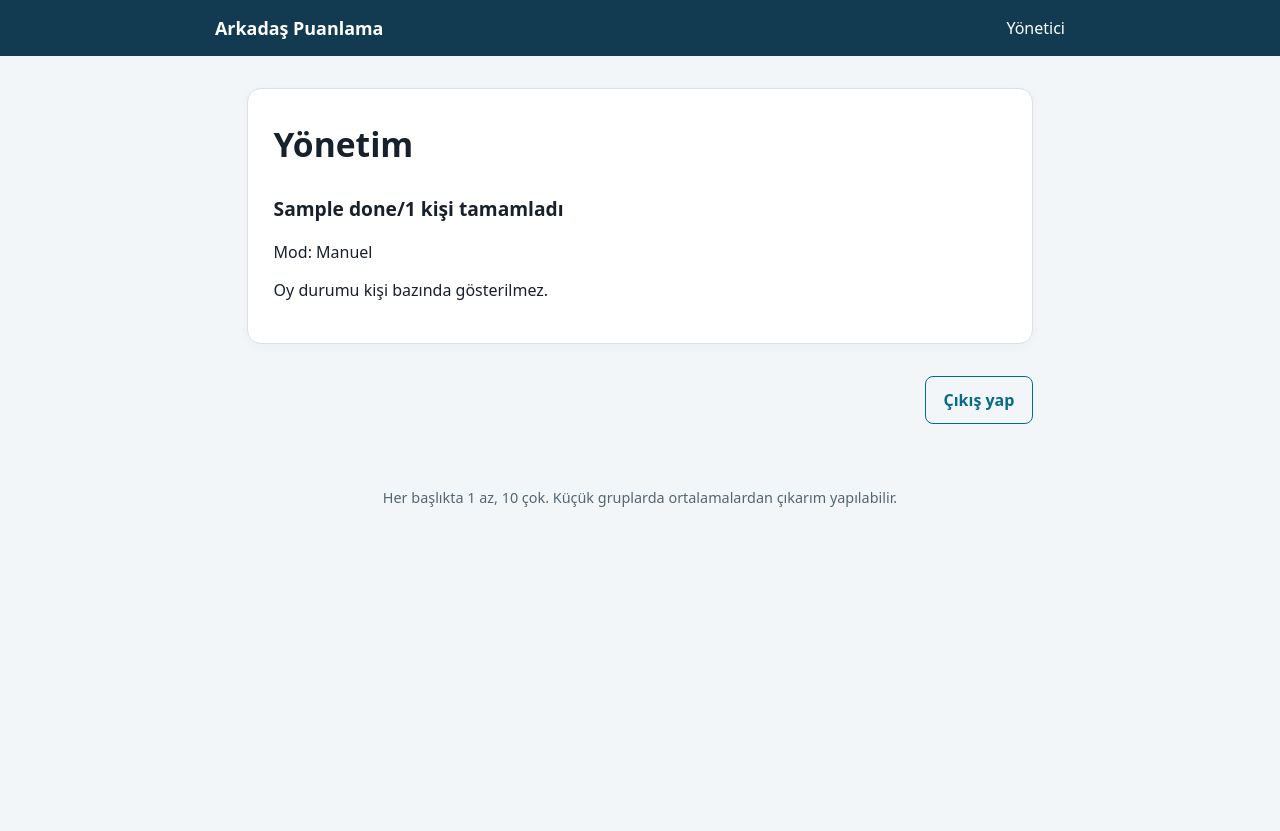
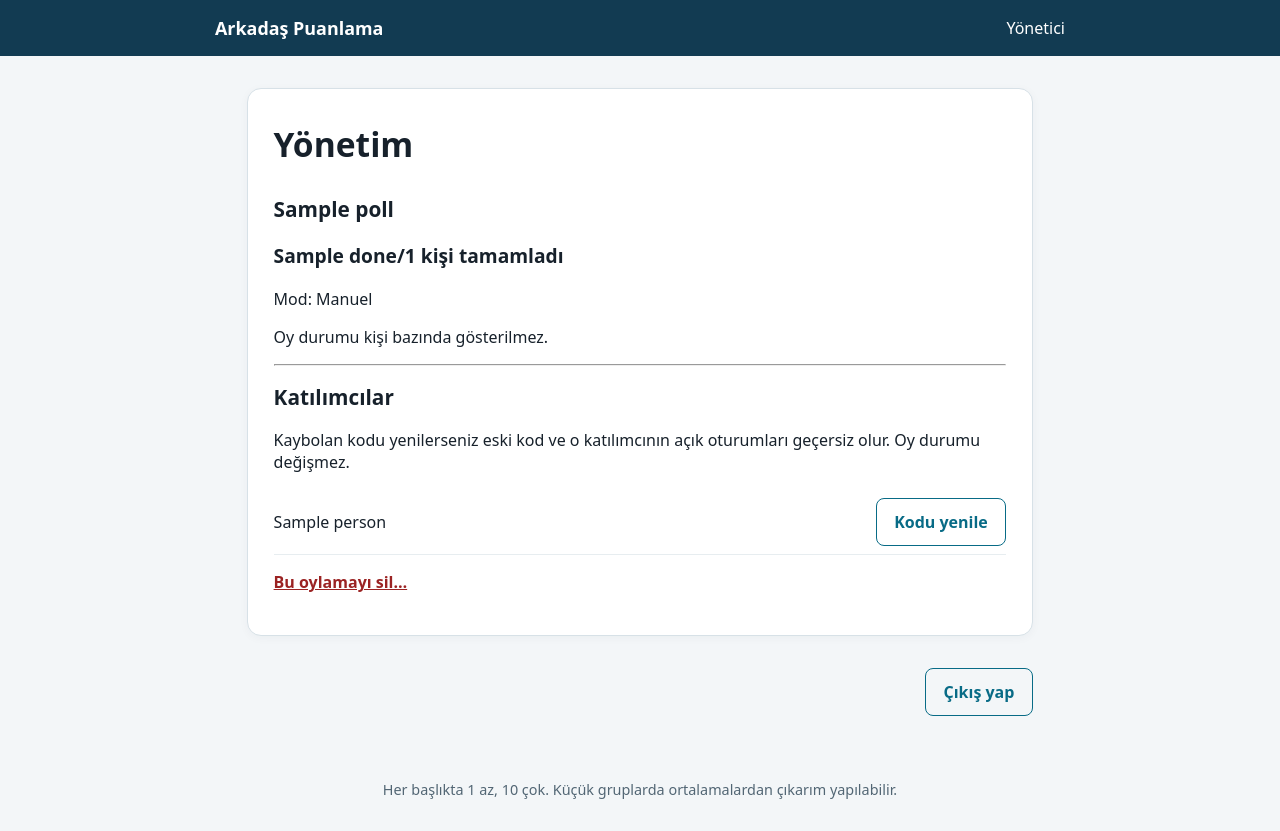
Before and after one commit to ikincieniyi/rate-friends, a FastAPI app: template app/templates/admin.html in a window 1280 px wide. Before the commit the page ends 507 px from the top, so only its background shows below. Run offline with FastAPI, Linux system fonts and the light colour scheme; the template is opened without the code that fills it: most values are stand-ins (such as "Sample title", 1, 10 or a date in 2020); parts of the project's set-up code (start-up, migrations or seed data) failed here and were passed over.

Commit message:
Add radio scoring and admin poll recovery actions

```diff
--- a/app/main.py
+++ b/app/main.py
@@ -69,6 +69,7 @@ async def login(request: Request):
             return page(request, "home.html", poll=poll, done=done, count=count, people=people, error="Ad veya kod hatalı.", status_code=400)
     request.session["voter_id"] = person_id
     request.session["poll_id"] = poll["id"]
+    request.session["auth_tag"] = person["auth_tag"]
     return redirect("/vote")
 
 
@@ -78,7 +79,7 @@ def vote(request: Request):
         poll = rules.active_poll(db)
         if not poll:
             raise HTTPException(404)
-        who = voter_id(request, poll["id"])
+        who = voter_id(request, poll["id"], db)
         person = db.execute("SELECT name,completed FROM participants WHERE id=? AND poll_id=?", (who, poll["id"])).fetchone()
         if not person:
             raise HTTPException(403)
@@ -96,7 +97,7 @@ async def preview(request: Request):
         poll = rules.active_poll(db)
         if not poll:
             raise HTTPException(404)
-        who = voter_id(request, poll["id"])
+        who = voter_id(request, poll["id"], db)
         person = db.execute("SELECT completed FROM participants WHERE id=?", (who,)).fetchone()
         if not person or person["completed"]:
             raise HTTPException(409, "Oy zaten gönderilmiş.")
@@ -116,13 +117,13 @@ async def submit(request: Request):
         poll = rules.active_poll(db)
         if not poll:
             raise HTTPException(404)
-        who = voter_id(request, poll["id"])
+        who = voter_id(request, poll["id"], db)
         try:
             scores = rules.validate_scores(db, poll["id"], who, form)
         except rules.InvalidVote as exc:
             raise HTTPException(400, str(exc))
         try:
-            rules.submit_vote(db, poll["id"], who, scores)
+            rules.submit_vote(db, poll["id"], who, scores, request.session["auth_tag"])
         except rules.InvalidVote as exc:
             raise HTTPException(409, str(exc))
     return redirect("/results" if poll["mode"] == "automatic" else "/")
@@ -135,7 +136,7 @@ def results(request: Request):
         if not poll:
             raise HTTPException(404)
         if not request.session.get("admin"):
-            voter_id(request, poll["id"])
+            voter_id(request, poll["id"], db)
         if not poll["revealed"]:
             return redirect("/")
         rows, expected = rules.results(db, poll["id"])
@@ -171,7 +172,8 @@ def admin(request: Request):
         poll = rules.active_poll(db)
         if poll:
             done, count = rules.progress(db, poll["id"])
-            return page(request, "admin.html", poll=poll, done=done, count=count)
+            people = db.execute("SELECT id,name FROM participants WHERE poll_id=? ORDER BY id", (poll["id"],)).fetchall()
+            return page(request, "admin.html", poll=poll, done=done, count=count, people=people, defaults=rules.DEFAULT_CATEGORIES)
         return page(request, "admin.html", poll=None, defaults=rules.DEFAULT_CATEGORIES)
 
 
@@ -183,14 +185,62 @@ async def admin_create(request: Request):
     names = form.get("names", "")
     categories = form.get("categories", "")
     mode = form.get("mode", "")
+    name = form.get("name", "")
     with connect(DB_PATH) as db:
         try:
-            _, codes = rules.create_poll(db, names, categories, mode)
+            _, codes = rules.create_poll(db, names, categories, mode, name)
         except (ValueError, TypeError) as exc:
             poll = rules.active_poll(db)
             done, count = rules.progress(db, poll["id"]) if poll else (0, 0)
-            return page(request, "admin.html", poll=poll, done=done, count=count, defaults=categories, names=names, error=str(exc), status_code=400)
+            people = db.execute("SELECT id,name FROM participants WHERE poll_id=? ORDER BY id", (poll["id"],)).fetchall() if poll else []
+            return page(request, "admin.html", poll=poll, done=done, count=count, people=people, defaults=categories, names=names, poll_name=name, error=str(exc), status_code=400)
     return page(request, "codes.html", codes=codes)
+
+
+@app.get("/admin/delete", response_class=HTMLResponse)
+def admin_delete_confirm(request: Request):
+    require_admin(request)
+    with connect(DB_PATH) as db:
+        poll = rules.active_poll(db)
+        if not poll:
+            raise HTTPException(404)
+        return page(request, "delete_confirm.html", poll=poll)
+
+
+@app.post("/admin/delete")
+async def admin_delete(request: Request):
+    require_admin(request)
+    form = await request.form()
+    check_csrf(request, form)
+    try:
+        poll_id = int(form.get("poll_id", ""))
+    except (TypeError, ValueError):
+        raise HTTPException(400, "Oylama onayı geçersiz.")
+    with connect(DB_PATH) as db:
+        try:
+            rules.delete_poll(db, poll_id, form.get("confirm_name", ""), form.get("poll_token", ""))
+        except ValueError as exc:
+            raise HTTPException(409, str(exc))
+    for key in ("voter_id", "poll_id", "auth_tag"):
+        request.session.pop(key, None)
+    return redirect("/admin")
+
+
+@app.post("/admin/rotate/{person_id}", response_class=HTMLResponse)
+async def admin_rotate(request: Request, person_id: int):
+    require_admin(request)
+    form = await request.form()
+    check_csrf(request, form)
+    try:
+        poll_id = int(form.get("poll_id", ""))
+    except (TypeError, ValueError):
+        raise HTTPException(400, "Oylama değişti.")
+    with connect(DB_PATH) as db:
+        try:
+            name, code = rules.rotate_code(db, poll_id, person_id, form.get("poll_token", ""))
+        except ValueError as exc:
+            raise HTTPException(409, str(exc))
+    return page(request, "new_code.html", name=name, code=code)
 
 
 @app.post("/admin/reveal")
--- /dev/null
+++ b/app/static/controls.css
@@ -0,0 +1,16 @@
+.score-field{border:0;padding:0;margin:1.2rem 0 1.5rem;min-width:0}
+.score-field legend{font-weight:700;padding:0;margin-bottom:.5rem}
+.score-options{display:grid;grid-template-columns:repeat(5,minmax(0,1fr));gap:.4rem}
+.score-option{position:relative;display:block;margin:0;cursor:pointer}
+.score-option input{position:absolute;width:1px;height:1px;opacity:0}
+.score-option span{display:grid;place-items:center;min-height:48px;border:2px solid #8fa3ae;border-radius:8px;background:#fff;color:#17394b;font-size:1rem;font-weight:750}
+.score-option:hover span{border-color:#086b86}
+.score-option input:checked+span{background:#086b86;border-color:#086b86;color:#fff}
+.score-option input:focus-visible+span{outline:3px solid #ffab33;outline-offset:2px}
+.participant-list{list-style:none;padding:0}
+.participant-list li{display:flex;align-items:center;justify-content:space-between;gap:1rem;border-bottom:1px solid #e7edf0;padding:.3rem 0}
+.participant-list button{margin:.25rem 0}
+.danger-link{color:#9b2323;font-weight:700}
+.danger{background:#a92727}
+.danger:hover{background:#841d1d}
+@media(min-width:700px){.score-options{grid-template-columns:repeat(10,minmax(0,1fr))}}
--- a/app/templates/admin.html
+++ b/app/templates/admin.html
@@ -1,6 +1,46 @@
-{% extends 'base.html' %}{% block content %}<section class="card"><h1>Yönetim</h1>
-{% if poll %}<p class="progress">{{ done }}/{{ count }} kişi tamamladı</p><p>Mod: {{ 'Otomatik' if poll.mode == 'automatic' else 'Manuel' }}</p>
-{% if poll.revealed %}<p>Sonuçlar açıklandı.</p><a class="button" href="/results">Sonuçları gör</a>{% else %}<p>Oy durumu kişi bazında gösterilmez.</p>{% if poll.mode == 'manual' and done == count %}<form method="post" action="/admin/reveal"><input type="hidden" name="csrf" value="{{ csrf }}"><button>Sonuçları açıkla</button></form>{% endif %}{% endif %}
-{% if poll.revealed %}<hr><h2>Yeni oylama</h2><p>Önceki sonuçlar veritabanında saklanır. Yeni oylama aktif olur.</p>{% endif %}
-{% endif %}
-{% if not poll or poll.revealed %}<form method="post" action="/admin/create"><input type="hidden" name="csrf" value="{{ csrf }}"><label for="names">Katılımcılar — her satıra bir ad</label><textarea id="names" name="names" rows="7" required>{{ names or '' }}</textarea><label for="categories">Başlıklar — her satıra bir başlık</label><textarea id="categories" name="categories" rows="10" required>{{ defaults }}</textarea><fieldset><legend>Sonuç açıklama modu</legend><label class="radio"><input type="radio" name="mode" value="manual" checked> Manuel: herkes tamamladıktan sonra ben açıklarım</label><label class="radio"><input type="radio" name="mode" value="automatic"> Otomatik: son oyla açılır</label></fieldset><button>Oylama oluştur</button></form>{% endif %}</section><form class="logout" method="post" action="/logout"><input type="hidden" name="csrf" value="{{ csrf }}"><button class="quiet">Çıkış yap</button></form>{% endblock %}
+{% extends 'base.html' %}
+{% block content %}
+<section class="card">
+  <h1>Yönetim</h1>
+  {% if poll %}
+    <h2>{{ poll.name }}</h2>
+    <p class="progress">{{ done }}/{{ count }} kişi tamamladı</p>
+    <p>Mod: {{ 'Otomatik' if poll.mode == 'automatic' else 'Manuel' }}</p>
+    {% if poll.revealed %}
+      <p>Sonuçlar açıklandı.</p>
+      <a class="button" href="/results">Sonuçları gör</a>
+    {% else %}
+      <p>Oy durumu kişi bazında gösterilmez.</p>
+      {% if poll.mode == 'manual' and done == count %}
+        <form method="post" action="/admin/reveal">
+          <input type="hidden" name="csrf" value="{{ csrf }}">
+          <button>Sonuçları açıkla</button>
+        </form>
+      {% endif %}
+    {% endif %}
+    <hr>
+    <h2>Katılımcılar</h2>
+    <p>Kaybolan kodu yenilerseniz eski kod ve o katılımcının açık oturumları geçersiz olur. Oy durumu değişmez.</p>
+    <ul class="participant-list">
+      {% for person in people %}
+      <li><span>{{ person.name }}</span><form method="post" action="/admin/rotate/{{ person.id }}"><input type="hidden" name="csrf" value="{{ csrf }}"><input type="hidden" name="poll_id" value="{{ poll.id }}"><input type="hidden" name="poll_token" value="{{ poll.poll_token }}"><button class="quiet" type="submit">Kodu yenile</button></form></li>
+      {% endfor %}
+    </ul>
+    <p><a class="danger-link" href="/admin/delete">Bu oylamayı sil…</a></p>
+    {% if poll.revealed %}
+      <hr><h2>Yeni oylama</h2><p>Önceki sonuçlar veritabanında saklanır. Yeni oylama aktif olur.</p>
+    {% endif %}
+  {% endif %}
+  {% if not poll or poll.revealed %}
+    <form method="post" action="/admin/create">
+      <input type="hidden" name="csrf" value="{{ csrf }}">
+      <label for="name">Oylama adı</label><input id="name" name="name" maxlength="80" value="{{ poll_name or '' }}" required>
+      <label for="names">Katılımcılar — her satıra bir ad</label><textarea id="names" name="names" rows="7" required>{{ names or '' }}</textarea>
+      <label for="categories">Başlıklar — her satıra bir başlık</label><textarea id="categories" name="categories" rows="10" required>{{ defaults }}</textarea>
+      <fieldset><legend>Sonuç açıklama modu</legend><label class="radio"><input type="radio" name="mode" value="manual" checked> Manuel: herkes tamamladıktan sonra ben açıklarım</label><label class="radio"><input type="radio" name="mode" value="automatic"> Otomatik: son oyla açılır</label></fieldset>
+      <button>Oylama oluştur</button>
+    </form>
+  {% endif %}
+</section>
+<form class="logout" method="post" action="/logout"><input type="hidden" name="csrf" value="{{ csrf }}"><button class="quiet">Çıkış yap</button></form>
+{% endblock %}
--- a/app/templates/base.html
+++ b/app/templates/base.html
@@ -1,3 +1,3 @@
 <!doctype html>
-<html lang="tr"><head><meta charset="utf-8"><meta name="viewport" content="width=device-width,initial-scale=1"><title>{% block title %}Arkadaş Puanlama{% endblock %}</title><link rel="stylesheet" href="/static/style.css"></head>
+<html lang="tr"><head><meta charset="utf-8"><meta name="viewport" content="width=device-width,initial-scale=1"><title>{% block title %}Arkadaş Puanlama{% endblock %}</title><link rel="stylesheet" href="/static/style.css"><link rel="stylesheet" href="/static/controls.css"></head>
 <body><header><a class="brand" href="/">Arkadaş Puanlama</a><nav>{% if admin %}<a href="/admin">Yönetim</a>{% else %}<a href="/admin/login">Yönetici</a>{% endif %}</nav></header><main>{% if error %}<div class="error" role="alert">{{ error }}</div>{% endif %}{% block content %}{% endblock %}</main><footer>Her başlıkta 1 az, 10 çok. Küçük gruplarda ortalamalardan çıkarım yapılabilir.</footer></body></html>
```
Also changed, not shown: app/auth.py (+6 -2 lines), app/db.py (+20 -2 lines), app/rules.py (+38 -8 lines), app/templates/delete_confirm.html (added, +16 -0 lines), app/templates/new_code.html (added, +13 -0 lines), app/templates/vote.html (+29 -1 lines), tests/test_admin_changes.py (added, +156 -0 lines), README.md.
